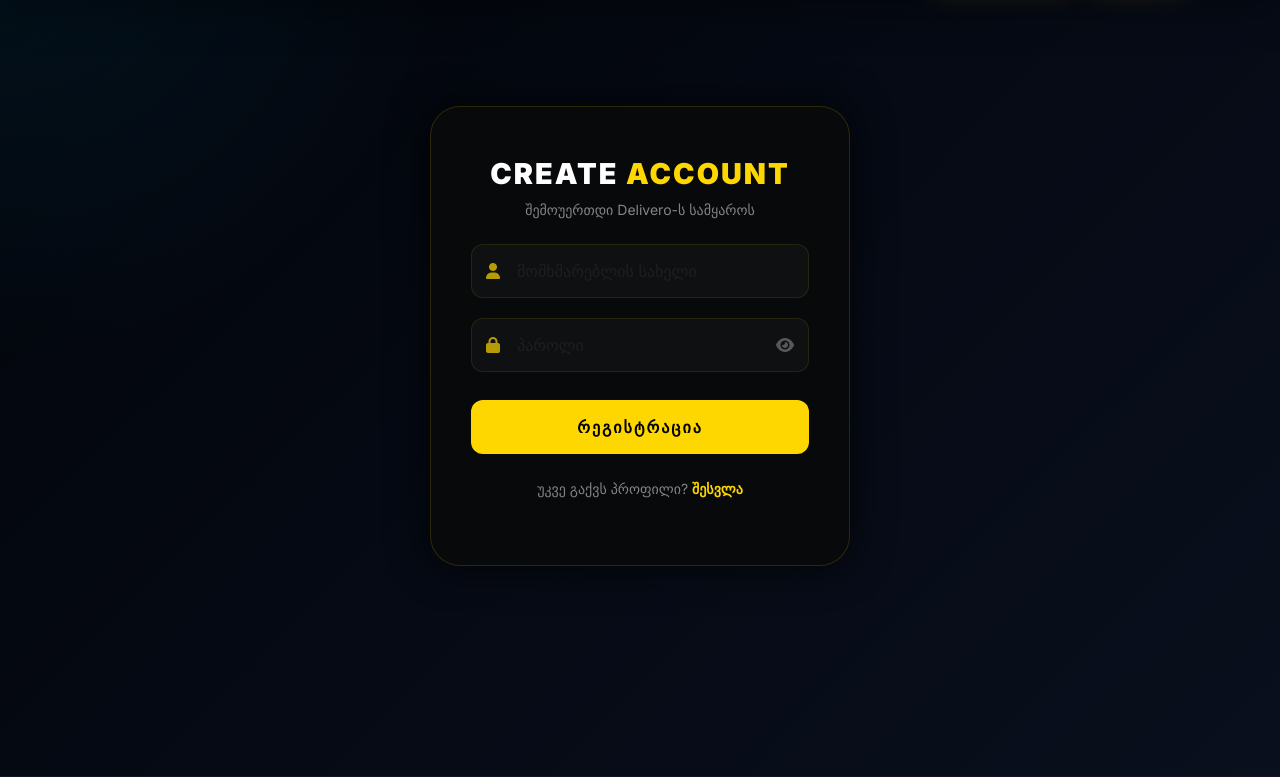
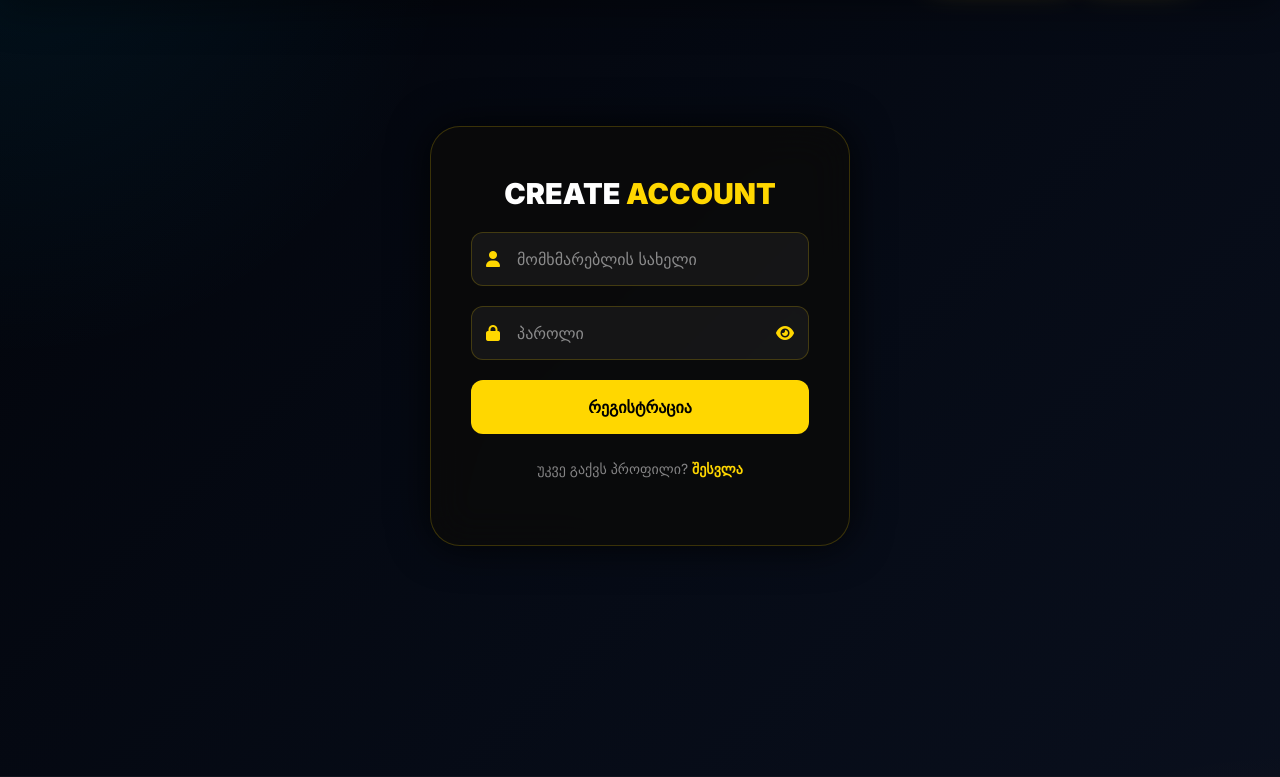
Before and after one commit to zukaabashidze/Delivero-V0.2, a Flask app: page /register in a window 1280 px wide. Shown: the part 95-872 px from the top of the page. Run offline with Flask 3, Linux system fonts and the light colour scheme.

Commit message:
commit
Updated the registration page styles and structure for improved aesthetics and functionality.

```diff
--- a/templates/register.html
+++ b/templates/register.html
@@ -2,108 +2,37 @@
 {% block content %}
 
 <style>
-    .auth-container {
-        min-height: 80vh;
-        display: flex;
-        align-items: center;
-        justify-content: center;
-    }
-
-    .auth-card {
-        background: rgba(10, 10, 10, 0.85) !important;
-        backdrop-filter: blur(20px);
-        border: 1px solid rgba(255, 215, 0, 0.15) !important;
-        border-radius: 30px !important;
-        padding: 50px 40px;
-        box-shadow: 0 0 40px rgba(0, 0, 0, 0.8);
-        max-width: 420px;
-        width: 100%;
-    }
-
-    .auth-title {
-        color: #fff;
-        font-weight: 900;
-        letter-spacing: 2px;
-        text-transform: uppercase;
-        font-size: 1.8rem;
-    }
-
-    .auth-input-group {
-        position: relative;
-        margin-bottom: 20px;
-    }
-
-    .auth-input-group i.input-icon {
-        position: absolute;
-        left: 15px;
-        top: 50%;
-        transform: translateY(-50%);
-        color: #ffd700;
-        opacity: 0.7;
-        z-index: 10;
-    }
+    .auth-container { min-height: 80vh; display: flex; align-items: center; justify-content: center; }
+    .auth-card { background: rgba(10, 10, 10, 0.9) !important; backdrop-filter: blur(20px); border: 1px solid rgba(255, 215, 0, 0.2) !important; border-radius: 30px !important; padding: 50px 40px; box-shadow: 0 0 40px rgba(0, 0, 0, 0.8); max-width: 420px; width: 100%; }
+    .auth-title { color: #fff; font-weight: 900; text-transform: uppercase; font-size: 1.8rem; text-align: center; margin-bottom: 20px; }
 
     .auth-control {
-        background: rgba(255, 255, 255, 0.03) !important;
-        border: 1px solid rgba(255, 215, 0, 0.1) !important;
-        color: #fff !important;
+        background: rgba(255, 255, 255, 0.05) !important;
+        border: 1px solid rgba(255, 215, 0, 0.2) !important;
+        color: #ffffff !important; /* ტექსტის ფერი */
         border-radius: 12px !important;
         padding: 14px 45px !important;
-        transition: all 0.3s ease !important;
-    }
-
-    .auth-control:focus {
-        border-color: #ffd700 !important;
-        box-shadow: 0 0 15px rgba(212, 175, 55, 0.1) !important;
-    }
-
-    .password-toggle {
-        position: absolute;
-        right: 15px;
-        top: 50%;
-        transform: translateY(-50%);
-        cursor: pointer;
-        color: rgba(255, 255, 255, 0.3);
-        transition: 0.3s;
-        z-index: 10;
-    }
-
-    .password-toggle:hover {
-        color: #ffd700;
-    }
-
-    .btn-auth {
-        background: #ffd700 !important;
-        color: #000 !important;
-        font-weight: 800 !important;
-        text-transform: uppercase;
-        border-radius: 12px !important;
-        padding: 15px !important;
-        letter-spacing: 2px;
-        border: none !important;
         transition: 0.3s !important;
     }
 
-    .btn-auth:hover {
-        background: #fff !important;
-        transform: translateY(-3px);
-        box-shadow: 0 10px 20px rgba(212, 175, 55, 0.2) !important;
+    .auth-control::placeholder {
+        color: rgba(255, 255, 255, 0.5) !important;
     }
+
+    .auth-input-group { position: relative; margin-bottom: 20px; }
+    .auth-input-group i.input-icon { position: absolute; left: 15px; top: 50%; transform: translateY(-50%); color: #ffd700; z-index: 10; }
+    .password-toggle { position: absolute; right: 15px; top: 50%; transform: translateY(-50%); cursor: pointer; color: #ffd700; z-index: 10; }
+    .btn-auth { background: #ffd700 !important; color: #000 !important; font-weight: 800 !important; border-radius: 12px !important; padding: 15px !important; border: none !important; width: 100%; }
 </style>
 
 <div class="auth-container">
     <div class="auth-card">
-        <div class="text-center mb-4">
-            <h1 class="auth-title">CREATE <span style="color: #ffd700;">ACCOUNT</span></h1>
-            <p class="text-white-50 small">შემოუერთდი Delivero-ს სამყაროს</p>
-        </div>
-
+        <h1 class="auth-title">CREATE <span style="color: #ffd700;">ACCOUNT</span></h1>
         <form method="POST">
             <div class="auth-input-group">
                 <i class="fas fa-user input-icon"></i>
                 <input type="text" name="username" class="form-control auth-control" placeholder="მომხმარებლის სახელი" required>
             </div>
-
             <div class="auth-input-group">
                 <i class="fas fa-lock input-icon"></i>
                 <input type="password" id="password" name="password" class="form-control auth-control" placeholder="პაროლი" required>
@@ -111,14 +40,10 @@
                     <i id="toggleIcon" class="fas fa-eye"></i>
                 </span>
             </div>
-
-            <button type="submit" class="btn btn-auth w-100 mt-2">რეგისტრაცია</button>
+            <button type="submit" class="btn btn-auth">რეგისტრაცია</button>
         </form>
-
         <div class="text-center mt-4">
-            <p class="small text-white-50">
-                უკვე გაქვს პროფილი? <a href="/login" style="color: #ffd700; text-decoration: none; font-weight: 600;">შესვლა</a>
-            </p>
+            <p class="small text-white-50">უკვე გაქვს პროფილი? <a href="/login" style="color: #ffd700; text-decoration: none; font-weight: 600;">შესვლა</a></p>
         </div>
     </div>
 </div>
@@ -127,17 +52,13 @@
 function togglePassword() {
     const passInput = document.getElementById("password");
     const icon = document.getElementById("toggleIcon");
-
     if (passInput.type === "password") {
         passInput.type = "text";
-        icon.classList.remove("fa-eye");
-        icon.classList.add("fa-eye-slash");
+        icon.classList.replace("fa-eye", "fa-eye-slash");
     } else {
         passInput.type = "password";
-        icon.classList.remove("fa-eye-slash");
-        icon.classList.add("fa-eye");
+        icon.classList.replace("fa-eye-slash", "fa-eye");
     }
 }
 </script>
-
 {% endblock %}
```
